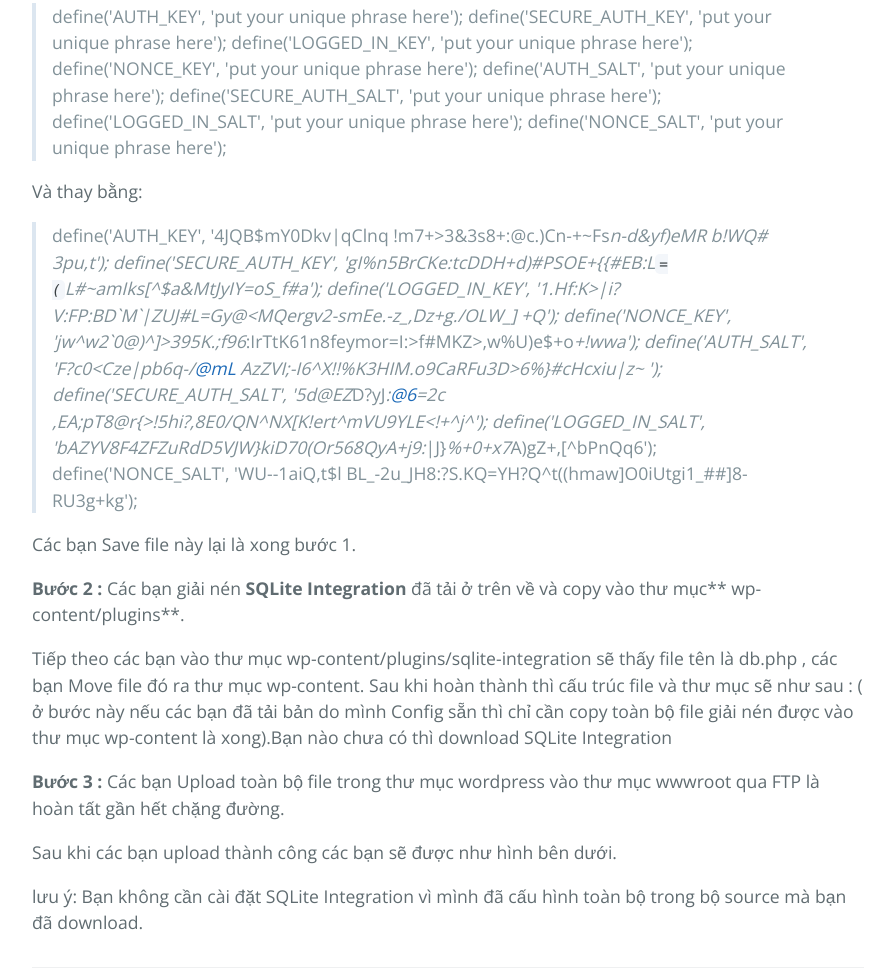
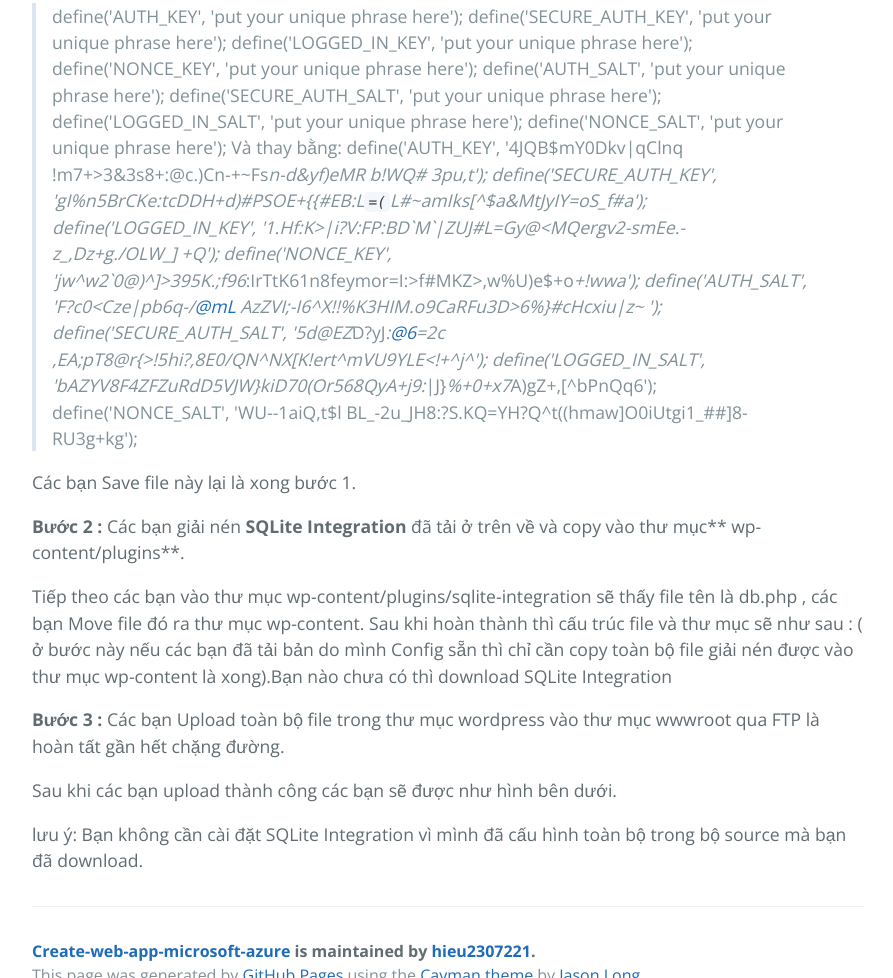
Before and after one commit to hieu2307221/create-web-app-microsoft-azure, a plain HTML site: page index.html in a window 1280 px wide. Shown: the part 1729-2707 px from the top of the page, without its empty margins (192-1085 px from the left). Drawn offline with nearby package versions, Linux system fonts and the light colour scheme.

```diff
--- a/index.html
+++ b/index.html
@@ -61,13 +61,9 @@ define('NONCE_KEY',        'put your unique phrase here');
 define('AUTH_SALT',        'put your unique phrase here');
 define('SECURE_AUTH_SALT', 'put your unique phrase here');
 define('LOGGED_IN_SALT',   'put your unique phrase here');
-define('NONCE_SALT',       'put your unique phrase here');</p>
-</blockquote>
-
-<p>Và thay bằng:</p>
-
-<blockquote>
-<p>define('AUTH_KEY',         '4JQB$mY0Dkv|qClnq !m7+&gt;3&amp;3s8+:@c.)Cn-+~Fs<em>n-d&amp;yf)eMR b!WQ# 3pu,t');
+define('NONCE_SALT',       'put your unique phrase here');
+Và thay bằng:
+define('AUTH_KEY',         '4JQB$mY0Dkv|qClnq !m7+&gt;3&amp;3s8+:@c.)Cn-+~Fs<em>n-d&amp;yf)eMR b!WQ# 3pu,t');
 define('SECURE_AUTH_KEY',  'gI%n5BrCKe:tcDDH+d)#PSOE+{{#EB:L<code>=(</code>L#~amIks[^$a&amp;MtJyIY=oS_f#a');
 define('LOGGED_IN_KEY',    '1.Hf:K&gt;|i?V:FP:BD`M`|ZUJ#L=Gy@&lt;MQergv2-smEe.-z_,Dz+g./OLW_] +Q');
 define('NONCE_KEY',        'jw^w2`0@)^]&gt;395K.;f96</em>:IrTtK61n8feymor=I:&gt;f#MKZ&gt;,w%U)e$+o<em>+<em>!wwa');
```
Also changed, not shown: params.json (+1 -1 lines).
